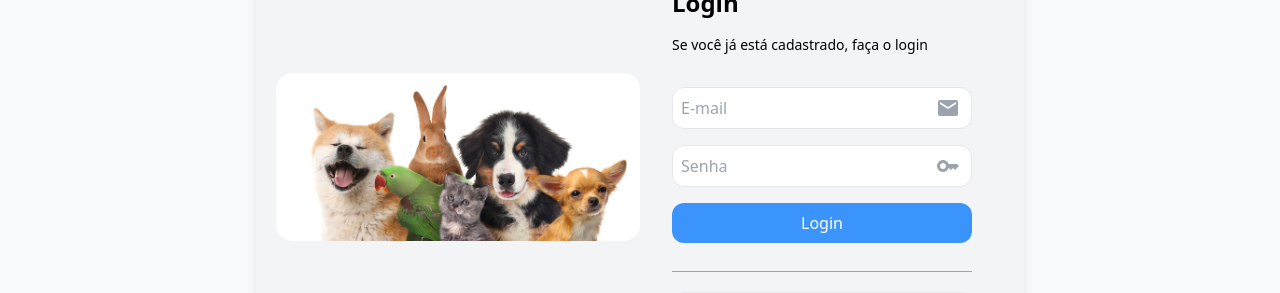
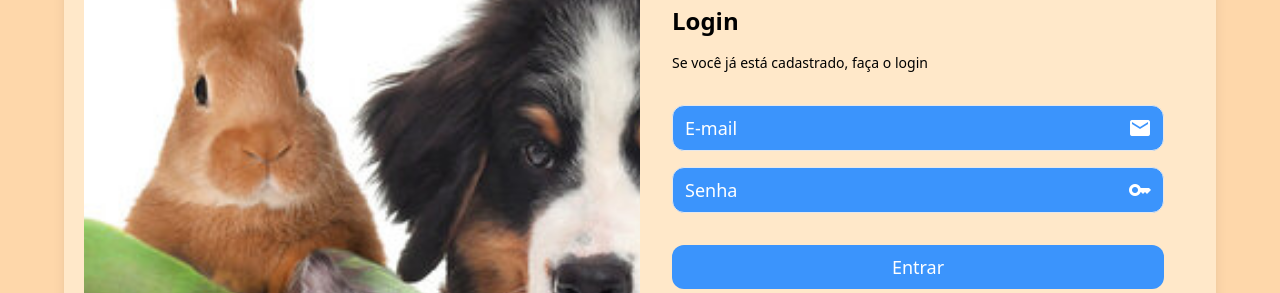
Before and after one commit to lucasac00/WEB2-T1, a website: page login.html in a window 1280 px wide. Shown: the part 243-536 px from the top of the page. Drawn offline with nearby package versions, Linux system fonts and the light colour scheme; files that its build step writes are made by us from their sources.

Commit message:
fix: ultimas melhorias na tela de login

```diff
--- a/login.html
+++ b/login.html
@@ -9,44 +9,46 @@
 </head>
 
 <body class="font-sans">
-    <section class="bg-gray-50 min-h-screen flex items-center justify-center">
+    <section class="md:bg-orange-200 bg-beige-primary min-h-screen md:flex items-center justify-center">
 
         <!-- Container da tela de Login -->
-        <div class="bg-gray-100 flex rounded-2xl shadow-lg max-w-3xl p-5 items-center">
+        <div class="md:bg-beige-primary md:flex md:rounded-2xl md:shadow-lg md:max-w-6xl md:p-5 md:items-center">
 
             <!-- Imagem do Lado na Tela Grande -->
-            <div class="w-1/2 hidden lg:block">
-                <img class=" rounded-2xl" src="./assets/img1.jpg" alt="Imagem do pet ao lado do login">
+            <div class="w-1/2 hidden lg:block h-screen">
+                <img class=" rounded-2xl w-full h-full object-cover" src="./assets/img1.jpg" alt="Imagem do pet ao lado do login">
             </div>
 
             <!-- Formulario -->
             <div class="lg:w-1/2 px-8"> <!-- REVER SE AQUI ERA sm ou lg-->
 
                 <!-- Cabecalho -->
-                <img src="assets/criatura.png" class="max-w-32 mx-auto" alt="Logo">
-                <p class="text-center">Nome Empresa pets</p>
+                <img src="assets/criatura.png" class="max-w-32 mx-auto pt-10" alt="Logo">
+                <p class="text-center font-bold text-base">Empresa Pets Organizados</p>
                 <h2 class="font-bold text-2xl mt-2">Login</h2>
                 <p class="text-sm mt-4">Se você já está cadastrado, faça o login</p>
 
                 <form action="" class="flex flex-col gap-4">
                     <!-- Email -->
                     <div class="relative mt-8">
-                        <input class="p-2 rounded-xl border w-full" type="email"
+                        <input class="bg-blue-primary p-2 pl-3 pr-10 rounded-xl border w-full placeholder-white text-white md:text-lg"
+                        type="email"
                         name="email"
                         placeholder="E-mail">
-                        <i class="absolute top-1/2 right-3 -translate-y-1/2 text-gray-400 material-icons">email</i>
+                        <i class="absolute top-1/2 right-3 -translate-y-1/2 text-white material-icons">email</i>
                     </div>
 
                     <!-- Senha -->
                     <div class="relative">
-                        <input class="p-2 rounded-xl border w-full" type="password"
+                        <input class="bg-blue-primary p-2 pl-3 pr-10 rounded-xl border w-full placeholder-white text-white md:text-lg"
+                        type="password"
                         name="password"
                         placeholder="Senha">
-                        <i class="absolute top-1/2 right-3 -translate-y-1/2 text-gray-400 material-icons">key</i>
+                        <i class="absolute top-1/2 right-3 -translate-y-1/2 text-white material-icons">key</i>
                     </div>
 
                     <!-- Entrar -->
-                    <button class="bg-blue-primary rounded-xl text-white py-2 hover:scale-105 duration-300">Login</button>
+                    <button class="bg-blue-primary mt-4 rounded-xl text-white py-2 md:text-lg hover:bg-blue-700 hover:scale-105 duration-300">Entrar</button>
                 </form>
 
                 <!-- Separacao -->
@@ -56,7 +58,7 @@
 
                 <!-- Entrar com o Google -->
                 <div class="relative">
-                    <button class="bg-white border py-2 px w-full rounded-xl mt-5 flex justify-center items-center text-sm hover:scale-105 duration-300">
+                    <button class="bg-white border py-2 px w-full rounded-xl mt-5 flex justify-center items-center text-sm md:text-lg hover:bg-gray-200 hover:scale-105 duration-300">
                         Entre com o Google
                         <img src="assets/iconeGoogle.png" alt="Ícone Google" class="absolute top-1/2 left-3 -translate-y-1/2 w-6 h-6">
                     </button>
@@ -64,14 +66,14 @@
 
                 <!-- Esqueceu sua Senha -->
                 <div class="mt-10 text-sm border-b border-gray-400 py-4">
-                    <a href="#" class="hover:text-blue-700">Esqueceu sua senha?</a>
+                    <a href="#" class="hover:text-blue-700 md:text-base">Esqueceu sua senha?</a>
                 </div>
 
                 <!-- Registrar -->
-                <div class="mt-3 text-sm flex justify-between items-center">
+                <div class="mt-3 text-sm flex justify-between items-center md:text-base">
                     <p>Ainda não tem uma conta?</p>
                     <span class="ml-4"></span>
-                    <button class="py-2 px-2 bg-white border rounded-xl hover:scale-110 duration-300">Registre-se</button>
+                    <button class="py-2 px-2 bg-blue-primary text-white border rounded-xl md:text-base hover:bg-blue-700 hover:scale-110 duration-300">Registre-se</button>
                 </div>
 
             </div>
@@ -81,77 +83,4 @@
     </section>
 </body>
 
-
-
-
-
-
-<!-- Exemplo do Professor: -->
-
-
-<!-- <body class="font-sans w-full h-dvh min-h-dvh flex items-center justify-center bg-beige-primary md:bg-orange-200">
-
-    <div class="w-full h-full lg:grid-cols-2 lg:grid">
-        Imagem de fundo da tela grande
-        <div class="border-2 border-red-500 bg-[url('./assets/img1.jpg')] bg-center bg-cover lg:flex items-center justify-center hidden">
-            <div class="w-full h-full flex flex-col gap-y-8 items-center justify-center bg-slate-300/70">
-                <img src="./assets/criatura.png" alt="w-48">
-                <div class="text-xl font-bold">Be different. Be yourself</div>
-            </div>
-        </div>
-
-        Secao de Login
-        <div class="w-full h-full flex items-center justify-center">
-            <div class="w-full h-full flex flex-col items-center justify-between gap-y-3 md:w-fit md:h-fit md:p-21 md:rounded-2xl">
-
-                Logo e cabecalho
-                <div class="w-full p-4 flex flex-row justify-between items-center mb-8 md:p-o md:flex-col lg:hidden">
-                    <img src="./assets/criatura.png" class="w-24"></img>
-                    <div class="text-xl font-bold text-right"> Be different. Be yourself.</div>
-                </div>
-
-                Campos do Login
-                <div class="border-2 border-red-500 w-full flex flex-col items-center gap-y-12 p-8">
-
-
-                    Email
-                    <div class="w-full relative flex justify-end items-center md:w-80">
-                        <input placeholder="E-mail" class="w-full text-xl
-                        rounded p-2 outline-0 bg-slate-400 text-slate-800
-                        placeholder:text-slate-800 focus:bg-slate-500 md:text-base"
-                        />
-                        <i class="material-icons text-white absolute
-                        mr-2">mail</i>
-                    </div>
-
-                    Senha
-                    <div class="w-full relative flex justify-end items-center">
-                        <input type="password" placeholder="Password"
-                        class="w-full text-xl rounded p-2 outline-0 bg-slate-400
-                        text-slate-800 placeholder:text-slate-800
-                        focus:bg-slate-500 md:text-base"
-                        />
-                        <i class="material-icons text-white absolute
-                        mr-2">key</i>
-                    </div>
-                </div>
-
-                Parte de Baixo
-                <div class="flex flex-col justify-end mb-24 md:mb-0">
-                    Esqueceu Senha
-                    <button class="select-none text-xl mt-8 rounded p-2 w-full
-                    bg-slate-600 text-white  hover:bg-blue-700
-                    active:bg-blue-500 md:text-base"> Login </button>
-
-                    Botao de Login
-                    <div class="w-full text-right text-sm select-none"><a
-                    href="#" class="hover:text-blue-700 dark:text-blue-400
-                    dark:hover:text-blue-200">Forgot your password?</a></div>
-                </div>
-            </div>
-        </div>
-    </div>
-
-</body> -->
-
 </html>
```
